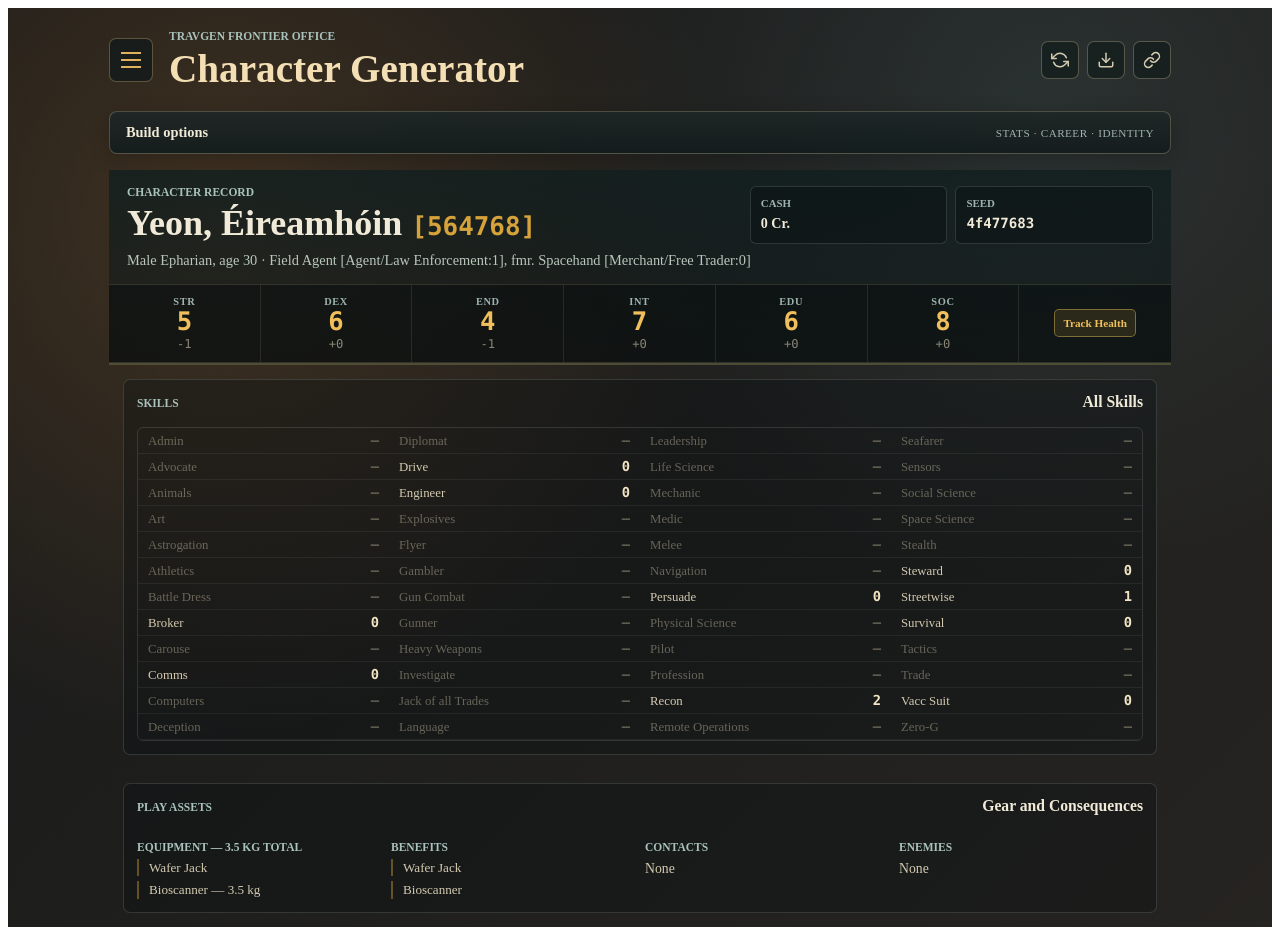
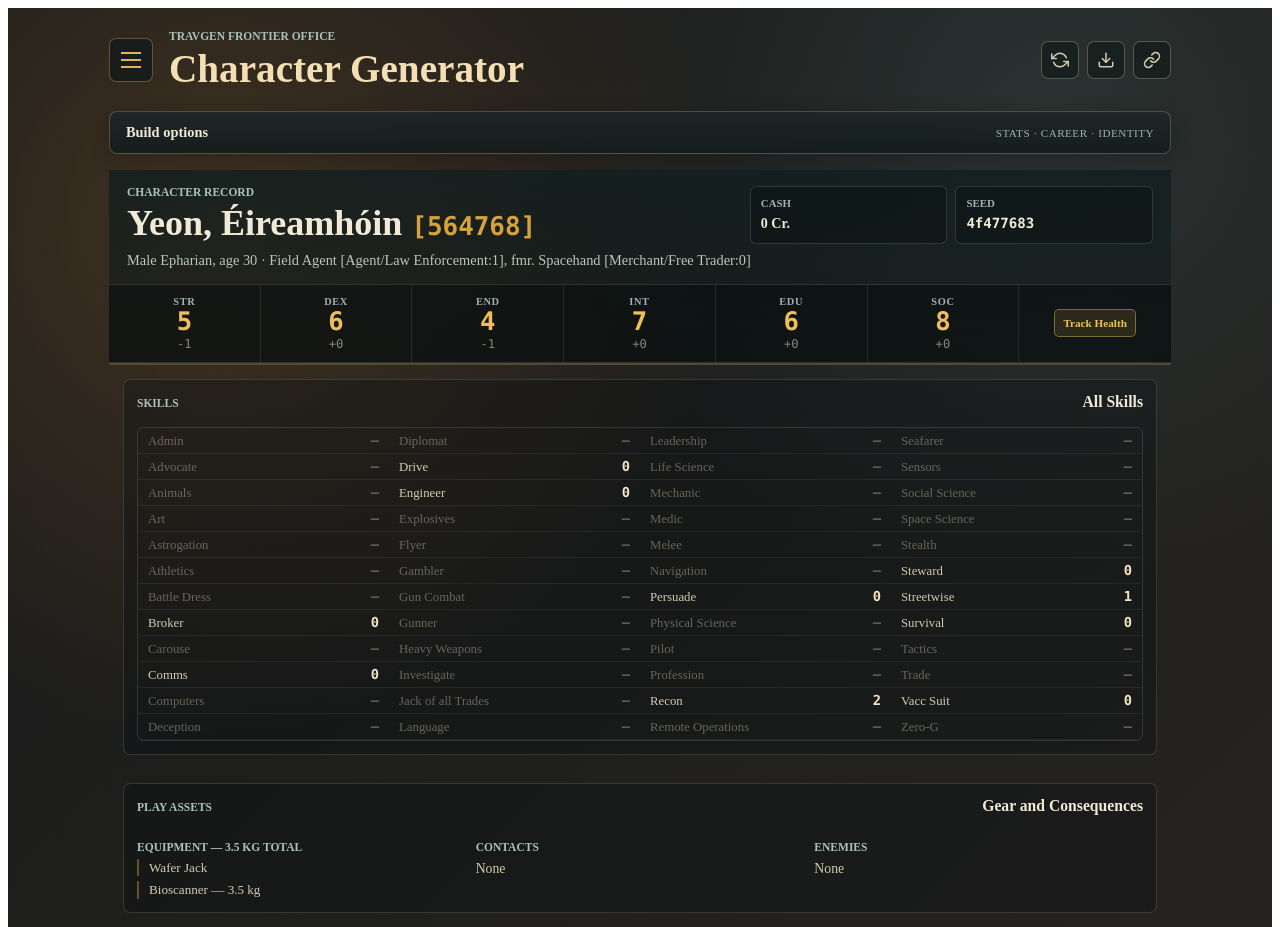
Before and after one commit to gruevyhat/travgen, a React (Vite) app in the folder app/: page / in a window 1280 px wide. Shown: the top 927 px of the page. Built offline with nearby package versions, Linux system fonts and the light colour scheme; the HTML template or start-up script is replaced by a standard one.

Commit message:
Remove benefits from play assets

```diff
--- a/app/src/App.jsx
+++ b/app/src/App.jsx
@@ -1162,10 +1162,6 @@ function PlayAssets({ character }) {
   });
   const equipTitle = equipmentItems.length ? `Equipment — ${+totalMass.toFixed(2)} kg total` : 'Equipment';
 
-  const nonCashBenefits = character.benefits.filter((b) => b.type !== 'cash');
-  const consolidatedBenefits = consolidateCounts(nonCashBenefits, (b) => b.name ?? b)
-    .map(({ item, count }) => count > 1 ? `${item.name ?? item} (x${count})` : (item.name ?? item));
-
   const armorItems = character.equipment
     .filter(isArmor)
     .map((item) => {
@@ -1177,7 +1173,6 @@ function PlayAssets({ character }) {
   const blocks = [
     { title: equipTitle, items: equipmentItems },
     { title: 'Armor', items: armorItems },
-    { title: 'Benefits', items: consolidatedBenefits },
     { title: 'Contacts', items: character.contacts ?? [], always: true },
     { title: 'Enemies', items: character.enemies ?? [], always: true },
     { title: 'Injuries', items: injuries },
```
Also changed, not shown: 2 other files (tests, documents, lock files or other folders).
